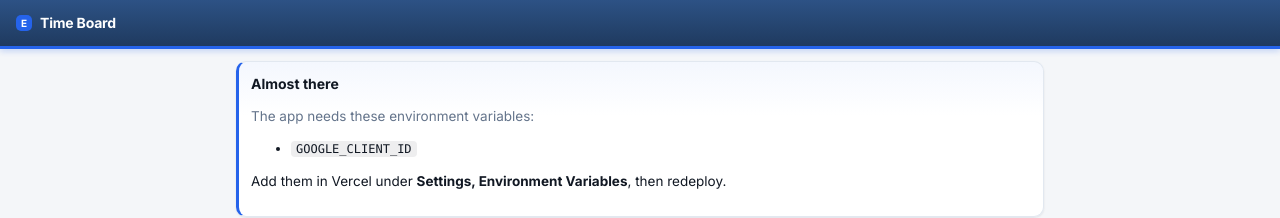
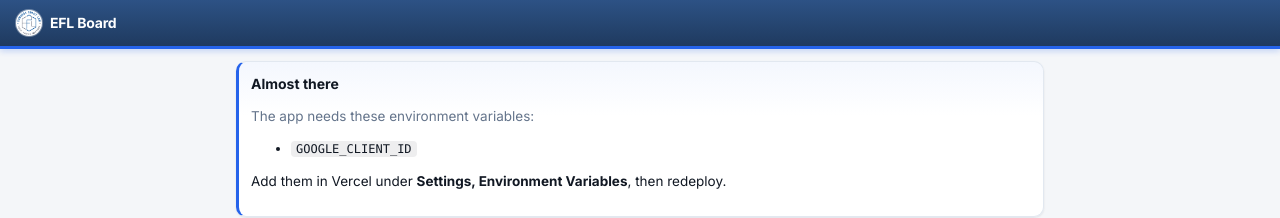
Before and after one commit to regina-irene/ATdupe, a Next.js app: page / in a window 1280 px wide. Shown: the top 218 px of the page. Built offline with nearby package versions, Linux system fonts and the light colour scheme; no server answers.

Commit message:
Renamed and rebranded. It's EFL Board

```diff
--- a/app/Nav.tsx
+++ b/app/Nav.tsx
@@ -34,7 +34,11 @@ export default function Nav({ name }: { name?: string }) {
   return (
     <>
       <div className="topbar noprint">
-        <div className="brand"><span className="dot">E</span> Time Board</div>
+        <div className="brand">
+          {/* eslint-disable-next-line @next/next/no-img-element */}
+          <img src="/efl-logo.png" alt="Edwards Family Law" className="logo" width={26} height={26} />
+          EFL Board
+        </div>
         <nav>
           {top("/", "Time", "time")}
           {top("/tasks", "Tasks", "tasks")}
--- a/app/SetupNotice.tsx
+++ b/app/SetupNotice.tsx
@@ -1,7 +1,11 @@
 export default function SetupNotice({ missing }: { missing: string[] }) {
   return (
     <>
-      <div className="topbar"><div className="brand"><span className="dot">E</span> Time Board</div><nav /></div>
+      <div className="topbar"><div className="brand">
+        {/* eslint-disable-next-line @next/next/no-img-element */}
+        <img src="/efl-logo.png" alt="Edwards Family Law" className="logo" width={26} height={26} />
+        EFL Board
+      </div><nav /></div>
       <div className="pagebar" />
       <div className="wrap narrow"><div className="card" data-tone="status">
         <h3>Almost there</h3>
--- a/app/globals.css
+++ b/app/globals.css
@@ -30,7 +30,7 @@ html,body{margin:0;padding:0;background:var(--bg);color:var(--ink);font-family:I
 a{color:var(--accent)}
 .topbar{background:linear-gradient(180deg,var(--accent-2),var(--accent));color:var(--on-accent);padding:0 16px;height:46px;display:flex;align-items:center;gap:14px;position:sticky;top:0;z-index:50}
 .topbar .brand{font-weight:700;font-size:14px;letter-spacing:-.2px;display:flex;align-items:center;gap:8px;white-space:nowrap}
-.topbar .brand .dot{width:16px;height:16px;border-radius:5px;background:var(--page);display:grid;place-items:center;color:#fff;font-size:10px;font-weight:800;transition:background .15s}
+.topbar .brand .logo{width:26px;height:26px;border-radius:50%;background:#fff;padding:1px;object-fit:contain;display:block;box-shadow:0 0 0 1px rgba(255,255,255,.35)}
 .topbar nav{display:flex;gap:2px;flex:1}
 .topbar nav a{color:rgba(255,255,255,.78);text-decoration:none;padding:5px 12px;border-radius:7px;font-weight:500;font-size:12.5px;transition:.12s;position:relative}
 .topbar nav a:hover{background:rgba(255,255,255,.14);color:#fff}
--- a/app/layout.tsx
+++ b/app/layout.tsx
@@ -1,6 +1,6 @@
 import "./globals.css";
 
-export const metadata = { title: "EFL Time Board", description: "Time and tasks for Edwards Family Law", manifest: "/manifest.json" };
+export const metadata = { title: "EFL Board", description: "Time, tasks, payments, cases and clients for Edwards Family Law", manifest: "/manifest.json", icons: { icon: "/efl-logo.png", apple: "/efl-logo.png" } };
 export const viewport = { width: "device-width", initialScale: 1, themeColor: "#1f3a5f" };
 
 const BOOT = `(function(){try{var r=document.documentElement;r.setAttribute('data-accent',localStorage.getItem('efl_accent')||'navy');r.setAttribute('data-density',localStorage.getItem('efl_density')||'cozy');var m=localStorage.getItem('efl_mode')||'light';r.setAttribute('data-mode',m==='auto'?(window.matchMedia('(prefers-color-scheme:dark)').matches?'dark':'light'):m);var p=location.pathname;r.setAttribute('data-page',p==='/'?'board':p.indexOf('/reports')===0?'reports':p.indexOf('/import')===0?'import':p.indexOf('/tasks')===0?'tasks':p.indexOf('/setup')===0?'setup':'board');}catch(e){}})();`;
--- a/app/page.tsx
+++ b/app/page.tsx
@@ -17,7 +17,7 @@ export default async function Page() {
   const session = await getSession();
   if (!session) {
     return (<><Nav /><div className="wrap"><div className="signin"><div className="card" data-tone="list">
-      <h1>EFL Time Board</h1>
+      <h1>EFL Board</h1>
       <p className="muted small">Sign in with your Edwards Family Law Google account.</p>
       <p><a className="btn primary" href="/api/auth/login">Sign in with Google</a></p>
     </div></div></div></>);
```
Also changed, not shown: public/efl-logo.png (added), public/manifest.json, 1 other file (tests, documents, lock files or other folders).
